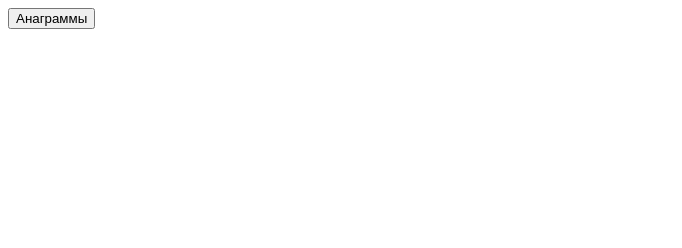
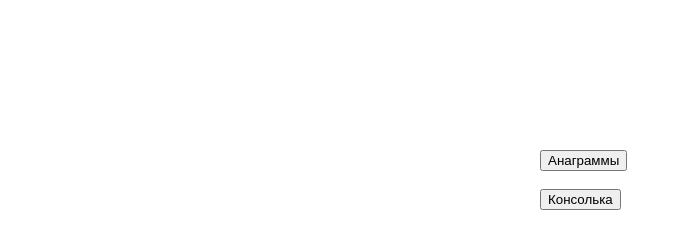
Before and after one commit to 2sa/TFS-Frontend, a plain HTML site: page index.html in a window 1280 px wide. Shown: the whole page, without its empty margins (0-682 px from the left). Drawn offline with Linux system fonts and the light colour scheme.

Commit message:
Console task added

```diff
--- a/index.html
+++ b/index.html
@@ -1,12 +1,16 @@
 <!DOCTYPE html>
 <html lang="en">
     <head>
-        <title>Frontend homework</title>
+        <title></title>
         <meta charset="UTF-8">
         <meta name="viewport" content="width=device-width, initial-scale=1">
         <script type="text/javascript" src="app.js"></script>
     </head>
     <body>
-    <button onclick="anagrams();">Анаграммы</button>
+        <div style="margin: 0 auto; width:200px; margin-top:150px;">
+            <button onclick="anagrams();">Анаграммы</button>
+            <br /><br />
+            <button onclick="consoleTask();">Консолька</button>
+        </div>
     </body>
 </html>
```
